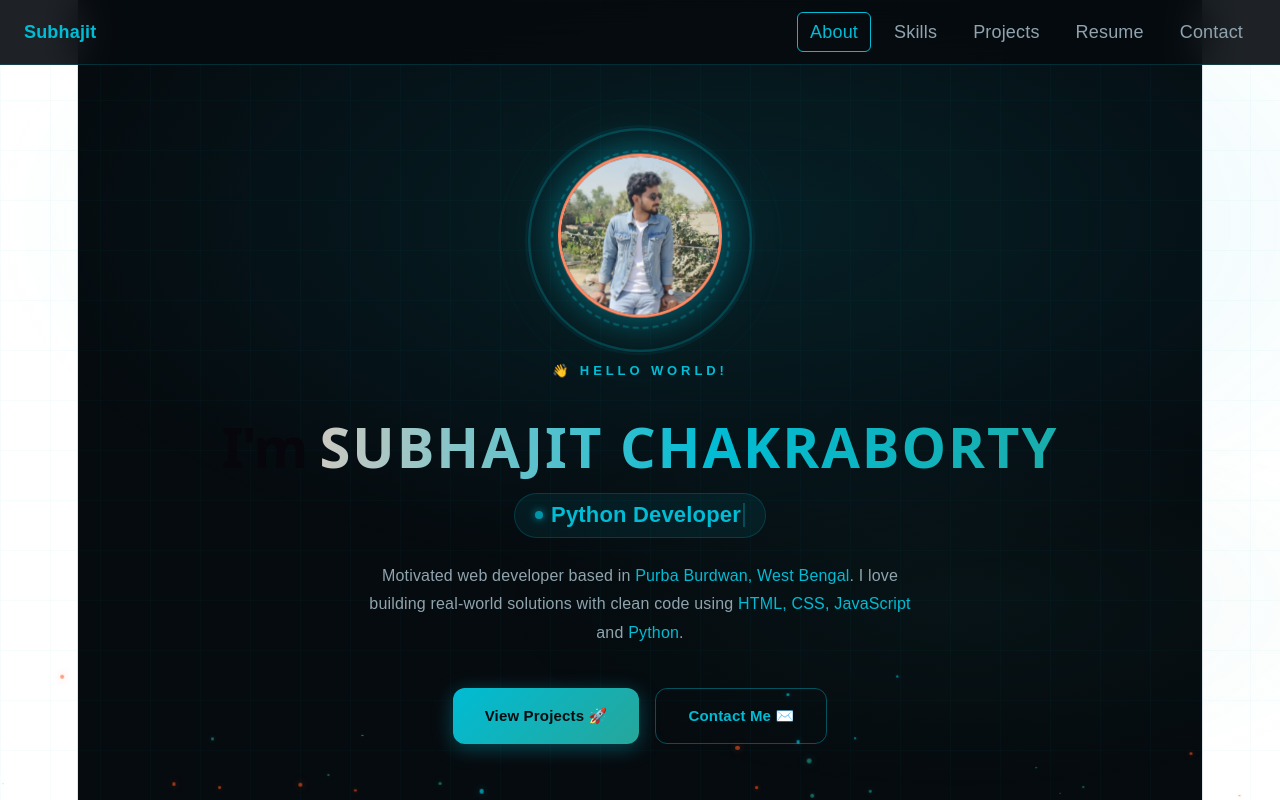
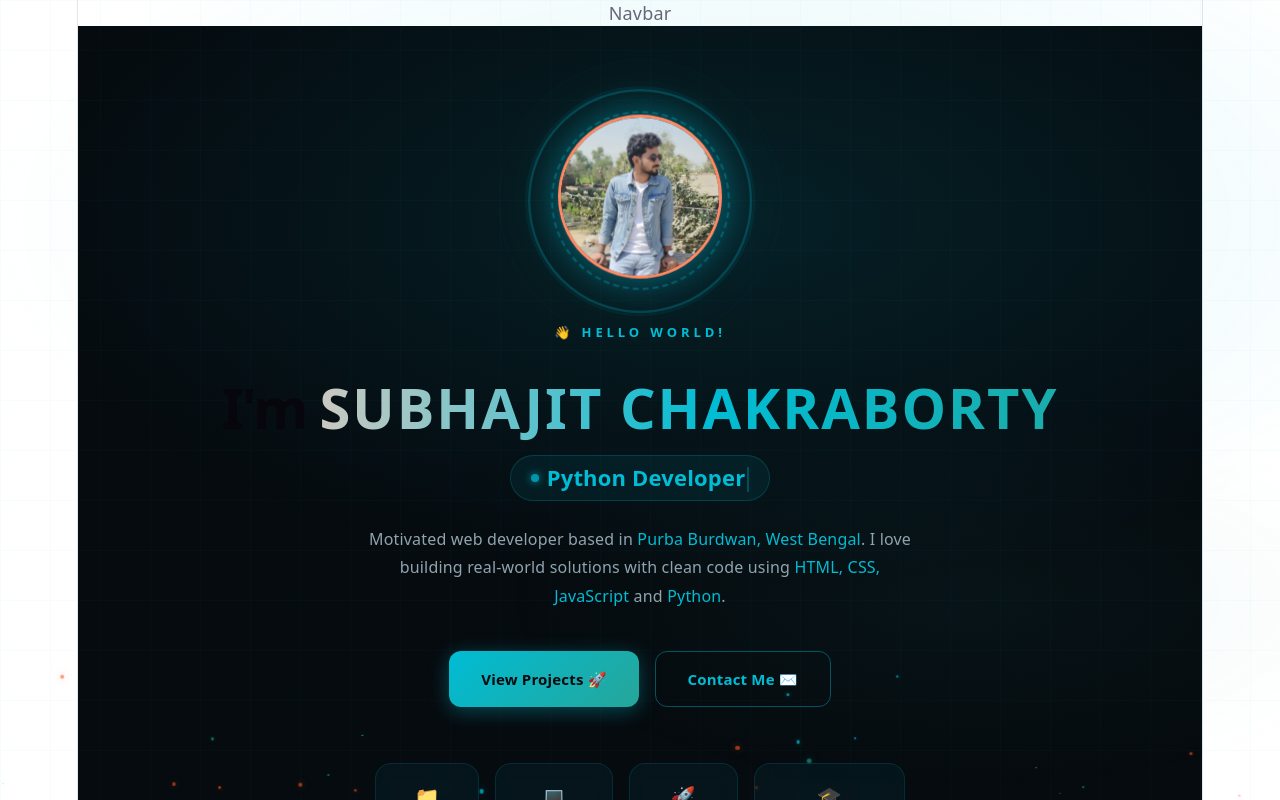
Before and after one commit to csubhojit14-boop/subhajit-portfolio, a React (Vite) app: page / in a window 1280 px wide. Shown: the top 800 px of the page. Built offline with nearby package versions, Linux system fonts and the light colour scheme.

Commit message:
fix file structure

```diff
--- a/src/App.jsx
+++ b/src/App.jsx
@@ -1,5 +1,4 @@
 import { BrowserRouter, Routes, Route, NavLink } from "react-router-dom";
-
 import About from "./pages/About.jsx";
 import Skills from "./pages/Skills.jsx";
 import Projects from "./pages/Projects.jsx";
@@ -7,74 +6,13 @@ import Resume from "./pages/Resume.jsx";
 import Contact from "./pages/Contact.jsx";
 
 function Navbar() {
-  const links = [
-    { to: "/", label: "About" },
-    { to: "/skills", label: "Skills" },
-    { to: "/projects", label: "Projects" },
-    { to: "/resume", label: "Resume" },
-    { to: "/contact", label: "Contact" },
-  ];
-
-  return (
-    <nav
-      style={{
-        position: "fixed",
-        top: 0,
-        left: 0,
-        right: 0,
-        height: "64px",
-        display: "flex",
-        justifyContent: "space-between",
-        alignItems: "center",
-        padding: "0 24px",
-        background: "rgba(6,11,15,0.9)",
-        backdropFilter: "blur(20px)",
-        borderBottom: "1px solid rgba(0,188,212,0.2)",
-        zIndex: 1000,
-      }}
-    >
-      <div style={{ color: "#00bcd4", fontWeight: 700 }}>
-        Subhajit
-      </div>
-
-      <div style={{ display: "flex", gap: "10px" }}>
-        {links.map((l) => (
-          <NavLink
-            key={l.to}
-            to={l.to}
-            end={l.to === "/"}
-            style={({ isActive }) => ({
-              textDecoration: "none",
-              padding: "6px 12px",
-              borderRadius: "6px",
-              color: isActive ? "#00bcd4" : "#90a4ae",
-              border: isActive
-                ? "1px solid #00bcd4"
-                : "1px solid transparent",
-            })}
-          >
-            {l.label}
-          </NavLink>
-        ))}
-      </div>
-    </nav>
-  );
+  return <div>Navbar</div>;
 }
 
 export default function App() {
   return (
     <BrowserRouter>
-      <div
-        style={{
-          minHeight: "100vh",
-          background: "#060b0f",
-          color: "#fff",
-          paddingTop: "64px",
-          fontFamily: "sans-serif",
-        }}
-      >
       <Navbar />
-
       <Routes>
         <Route path="/" element={<About />} />
         <Route path="/skills" element={<Skills />} />
@@ -82,7 +20,6 @@ export default function App() {
         <Route path="/resume" element={<Resume />} />
         <Route path="/contact" element={<Contact />} />
       </Routes>
-      </div>
     </BrowserRouter>
   );
 }
```
Also changed, not shown: 2 other files (tests, documents, lock files or other folders). Lines whose indentation alone changed are shown as unchanged.
